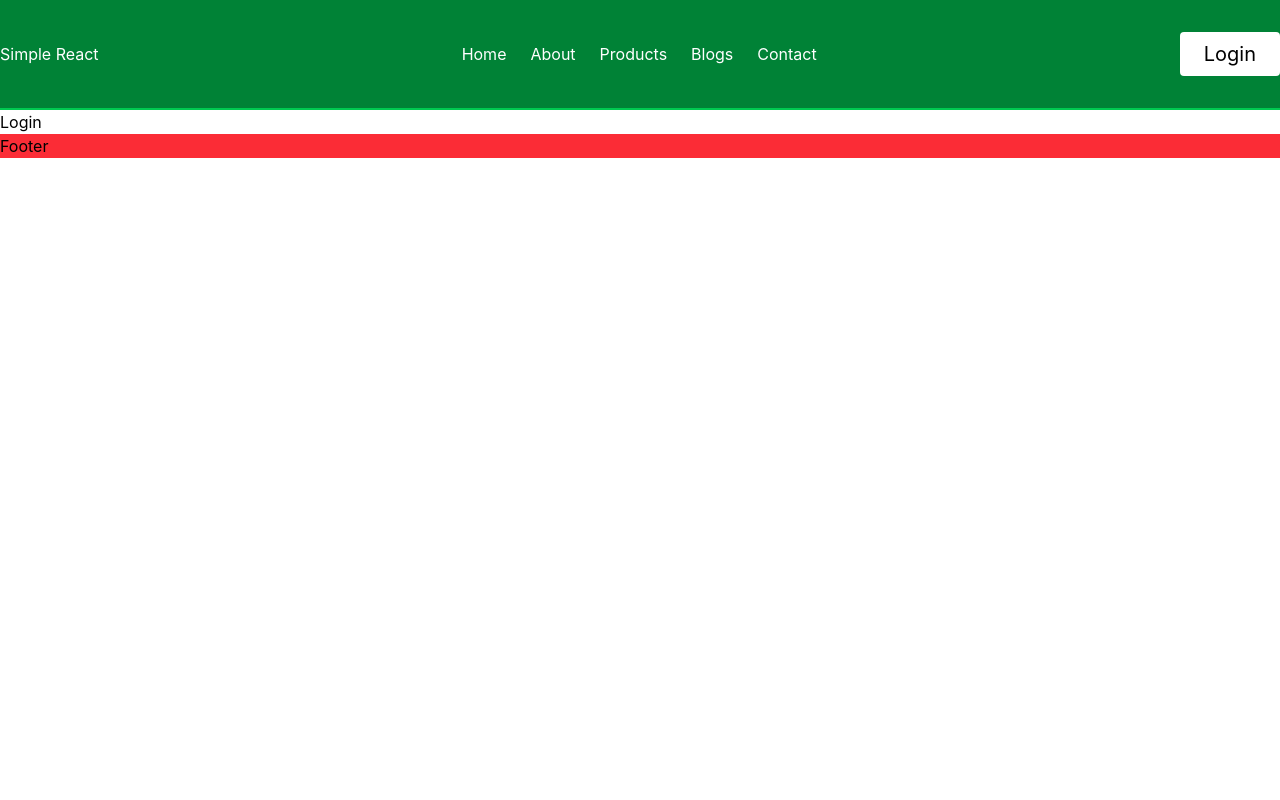
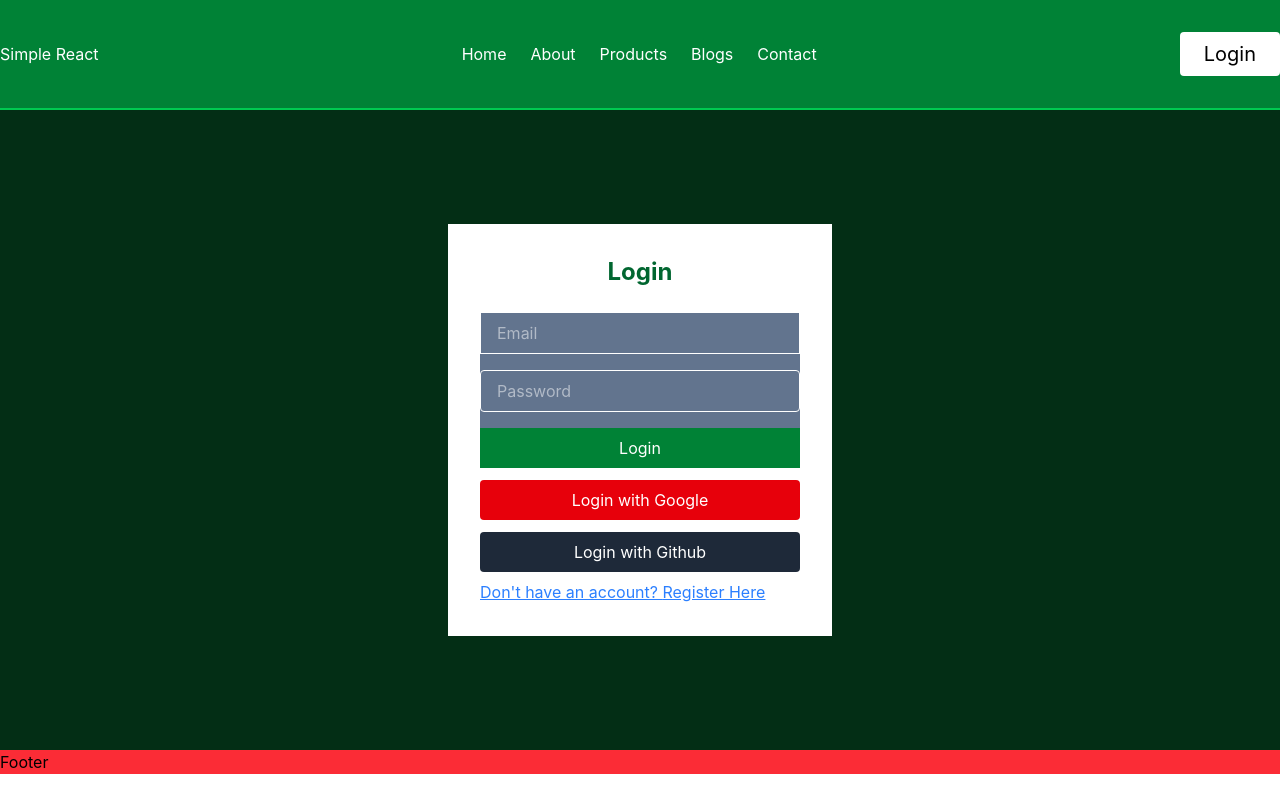
Before and after one commit to smsohelrana420/reactproject2, a React (Vite) app: page /login in a window 1280 px wide. Built offline with nearby package versions, Linux system fonts and the light colour scheme.

Commit message:
login part done

```diff
--- a/src/components/auth/Login.jsx
+++ b/src/components/auth/Login.jsx
@@ -1,9 +1,52 @@
 import React from 'react'
+import { Link } from 'react-router-dom';
 
 const Login = () => {
   return (
-    <div>Login</div>
-  )
+    <div className="flex items-center justify-center h-[80vh] bg-green-950">
+      <div className="text-white bg-white p-8 max-w-sm">
+        <h2 className="text-green-800 font-bold text-center text-2xl mb-6">
+          Login
+        </h2>
+        <form className="space-y-4 bg-slate-500">
+          <input
+            type="email"
+            placeholder="Email"
+            className="w-full border px-4 py-2"
+            name=""
+            id=""
+          />
+
+          <input
+            type="password"
+            placeholder="Password"
+            className="w-full border px-4 py-2 rounded"
+            name=""
+            id=""
+          />
+          <button
+            type="submit"
+            className="w-full bg-green-700 hover:bg-green-800 cursor-pointer py-2"
+          >
+            Login
+          </button>
+        </form>
+        <div className="flex flex-col space-y-3 mt-3">
+          <button className="bg-red-600 py-2 rounded hover:bg-red-700 cursor-pointer">
+            Login with Google
+          </button>
+          <button className="bg-gray-800 py-2 rounded hover:bg-gray-900 cursor-pointer">
+            Login with Github
+          </button>
+        </div>
+        <div className="text-blue-500">
+          <p className="underline mt-2">
+            Don't have an account? <Link to={"/register"}>Register Here</Link>
+          </p>
+        </div>
+      </div>
+    </div>
+  );
 }
 
 export default Login
--- a/src/components/shared/Navbar.jsx
+++ b/src/components/shared/Navbar.jsx
@@ -28,7 +28,7 @@ const Navbar = () => {
         <h3>Simple React</h3>
         {/* Mobile Menu Button  */}
 
-        <div className="md:hidden">
+        <div className="md:hidden ml-auto">
           <button onClick={toggleMenu}>
             {isOpen ? <IoMdClose /> : <FaBars />}
           </button>
```
